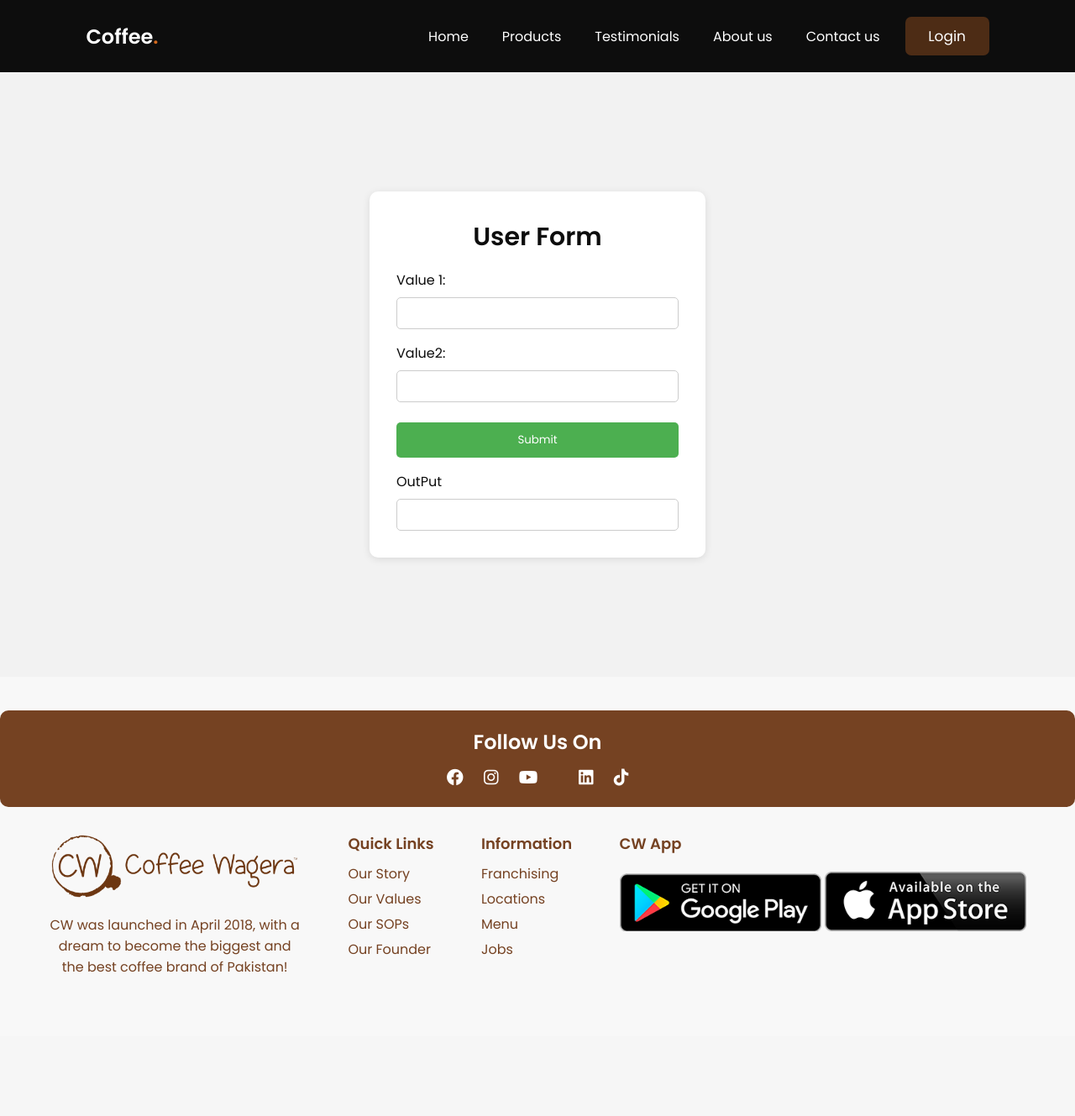
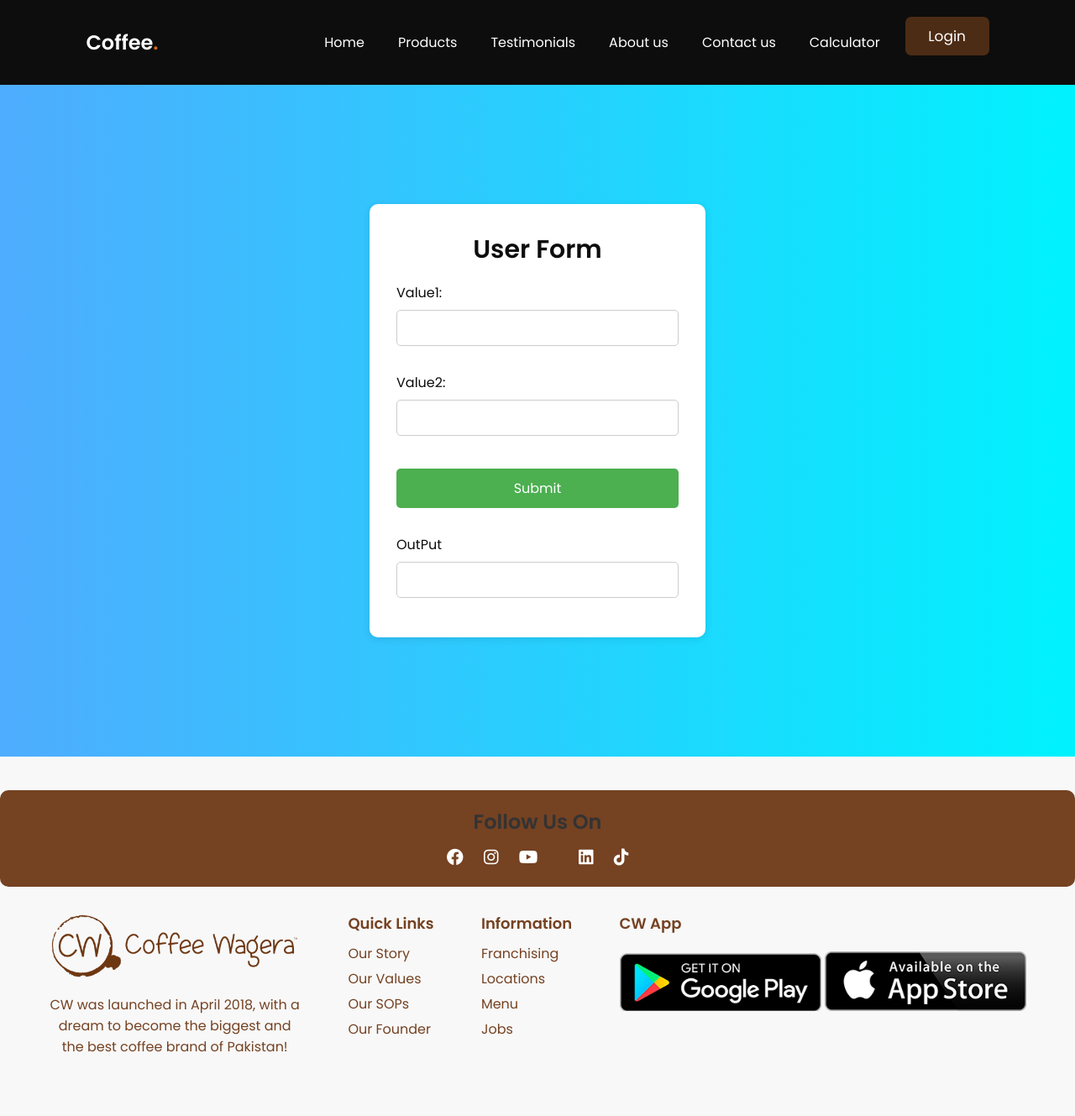
Before and after one commit to ManaheelJamil/Django-project, a Django app: page /userform/ in a window 1280 px wide. Shown: the whole page at 84% size. Before the commit the page ends 1158 px from the top, so only its background shows below. Run offline with Django 5.2, Linux system fonts and the light colour scheme.

Commit message:
calculator

```diff
--- a/myproject/forms.py
+++ b/myproject/forms.py
@@ -1,5 +1,5 @@
 from django import forms
 
 class usersForm(forms.Form):
-    num1 = forms.CharField(label="Value 1",required=False,widget=forms.TextInput(attrs={"class":"form-control"}))
-    num2 = forms.CharField(label="Value2",required=False,widget=forms.TextInput(attrs={"class":"form-control"}))
+    num1 = forms.IntegerField(label="Value1", required=True)
+    num2 = forms.IntegerField(label="Value2", required=True)
--- a/myproject/urls.py
+++ b/myproject/urls.py
@@ -24,5 +24,7 @@ urlpatterns = [
     path('about/<slug:courseid>', views.courseDetail),
     path("submitform/",views.submitform,name="submitform"),
     path('product/',views.products, name="product"),
-    path("userform/",views.userForm)
+    path("userform/",views.userForm),
+    path("calculator/",views.calculator)
+
 ]
--- a/myproject/views.py
+++ b/myproject/views.py
@@ -84,3 +84,23 @@ def userForm(request):
 
     data['form'] = form
     return render(request, "userform.html", data)
+
+def calculator(request):
+    c=""
+    try:
+        if request.method == "POST":
+            n1 = eval(request.POST.get('num1'))
+            n2 = eval(request.POST.get('num2'))
+            opr = request.POST.get('opr')
+            if opr == "+":
+                c= n1+n2
+            elif opr == "-":
+                c= n1-n2
+            elif opr =="*":
+                c= n1*n2
+            elif opr == "/":
+                c = n1 / n2
+    except:
+        c = "Invalid opr......"
+
+    return render(request,"calculator.html",{'c':c})
--- a/static/css/style.css
+++ b/static/css/style.css
@@ -1,16 +1,62 @@
-@import url('https://fonts.googleapis.com/css2?family=Poppins:wght@300;400;600&display=swap');
+@import url("https://fonts.googleapis.com/css2?family=Poppins:wght@300;400;600&display=swap");
+.calculator {
+  background: white;
+  padding: 30px;
+  border-radius: 16px;
+  box-shadow: 0 8px 25px rgba(0, 0, 0, 0.2);
+  width: 300px;
+  text-align: center;
+}
+
+h2 {
+  margin-bottom: 20px;
+  color: #333;
+}
+
+input,
+select,
+button {
+  width: 100%;
+  padding: 10px 15px;
+  margin-bottom: 15px;
+  font-size: 1rem;
+  border: 1px solid #ccc;
+  border-radius: 8px;
+  outline: none;
+}
+
+button {
+  background-color: #00c6ff;
+  color: white;
+  border: none;
+  cursor: pointer;
+  transition: background 0.3s ease;
+}
+
+button:hover {
+  background-color: #007acc;
+}
+
+.result {
+  font-size: 1.3rem;
+  color: #333;
+  margin-top: 10px;
+}
+
 .body {
-    font-family: Arial, sans-serif;
   background-color: #f2f2f2;
+  font-family: "Segoe UI", sans-serif;
+  background: linear-gradient(to right, #4facfe, #00f2fe);
   display: flex;
   justify-content: center;
   align-items: center;
-    height: 90vh;
+  height: 100vh;
+  margin: 0;
 }
-  nav ul .but{
+nav ul .but {
   padding: 10px;
   background-color: #4d2c15;
-    color: white ;
+  color: white;
   border: none;
   width: 100px;
   border-radius: 7px;
@@ -25,7 +71,7 @@
   background-color: #fff;
   padding: 2rem;
   border-radius: 10px;
-    box-shadow: 0 2px 10px rgba(0,0,0,0.1);
+  box-shadow: 0 2px 10px rgba(0, 0, 0, 0.1);
   width: 400px;
 }
 
@@ -41,7 +87,6 @@ font-size: 30px;
   margin-top: 1rem;
   margin-bottom: 0.5rem;
   color: #0d0d0d;
-
 }
 
 form input {
@@ -55,7 +100,7 @@ font-size: 30px;
   width: 100%;
   padding: 0.7rem;
   margin-top: 1.5rem;
-    background-color: #4CAF50;
+  background-color: #4caf50;
   color: white;
   border: none;
   border-radius: 5px;
@@ -71,7 +116,7 @@ font-size: 30px;
   margin: 0;
   padding: 0;
   box-sizing: border-box;
-    font-family: 'Poppins', sans-serif;
+  font-family: "Poppins", sans-serif;
 }
 
 body {
@@ -122,7 +167,6 @@ align-items: center;
   font-size: 16px;
   transition: 0.3s;
   padding: 10px 10px;
-
 }
 
 nav ul li a:hover {
@@ -180,11 +224,10 @@ align-items: center;
   }
 }
 
-
 /* ✅ Hero Section */
 .hero {
   height: 100vh;
-    background: url('/static/assets/coffe\ 2.png') no-repeat center center/cover;
+  background: url("/static/assets/coffe\ 2.png") no-repeat center center/cover;
   display: flex;
   align-items: center;
   padding: 0 8%;
@@ -296,7 +339,6 @@ align-items: center;
   transform: translateX(-50%);
   border-radius: 10px;
 }
-
 
 .more {
   background-color: white;
--- a/templates/header.html
+++ b/templates/header.html
@@ -30,7 +30,8 @@
               <li  class="{%  if request.path == '' %} active {% endif %}"><a href="#">Testimonials</a></li>
               <li  class="{%  if request.path == '/about-us/' %} active {% endif %}"><a href="/about-us">About us</a></li>
               <li  class="{%  if request.path == '' %} active {% endif %}"><a href="/about">Contact us</a></li>
-         <button class="but"><a href="/userform/">Login</a></button>
+              <li  class="{%  if request.path == '/calculator' %} active {% endif %}"><a href="/calculator">Calculator</a></li>
+              <button class="but"><a href="/userform/">Login</a></button>
             </ul>
 
           </nav>
```
Also changed, not shown: templates/calculator.html (added, +33 -0 lines), templates/userform.html (line endings or trailing spaces). Lines whose indentation alone changed are shown as unchanged.
